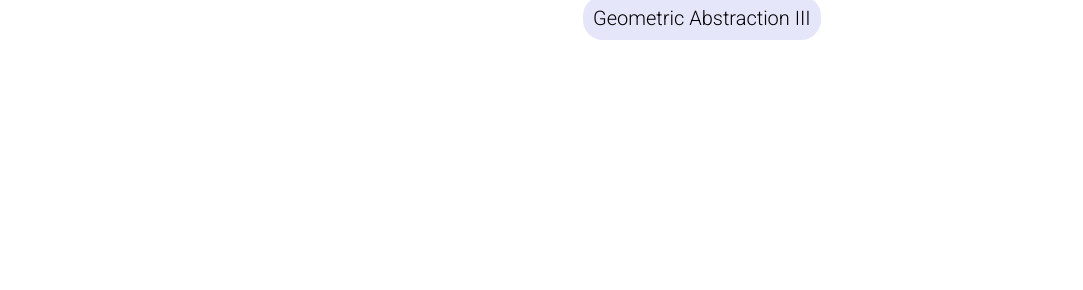
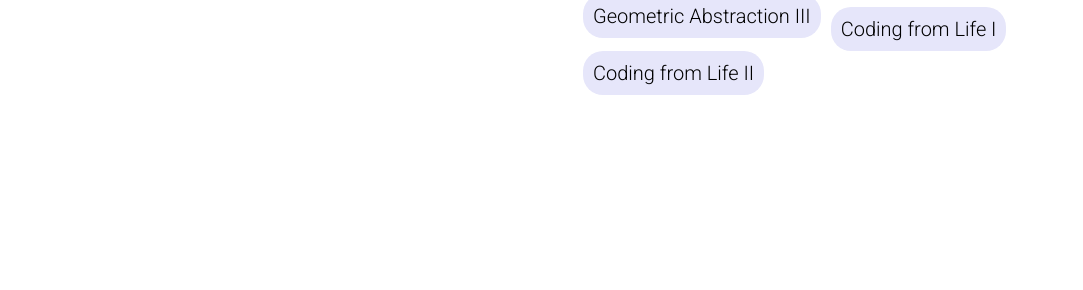
Before and after one commit to allisonyick/allisonyick.github.io, a plain HTML site: page index.html in a window 1280 px wide. Shown: the part 519-809 px from the top of the page, without its empty margins (57-1140 px from the left). Drawn offline with Linux system fonts and the light colour scheme.

Commit message:
add links to coding from life sketches to index.html

```diff
--- a/index.html
+++ b/index.html
@@ -41,6 +41,9 @@
     <a class="link" href="geometric-abstraction/composition-1/index.html">Geometric Abstraction I</a>
     <a class="link" href="geometric-abstraction/composition-2/index.html">Geometric Abstraction II</a>
     <a class="link" href="geometric-abstraction/composition-3/index.html">Geometric Abstraction III</a>
+    <br><br><br>
+    <a class="link" href="coding-from-life/sketch-1/index.html">Coding from Life I</a>
+    <a class="link" href="coding-from-life/sketch-2/index.html">Coding from Life II</a>
   </div>
 
 </body>
--- a/main.css
+++ b/main.css
@@ -29,7 +29,7 @@ p {
 .lab {
   grid-column-start: 3;
   grid-row-start: 2;
-  padding-top: 85px;
+  padding-top: 65px;
 }
 
 .link {
```
